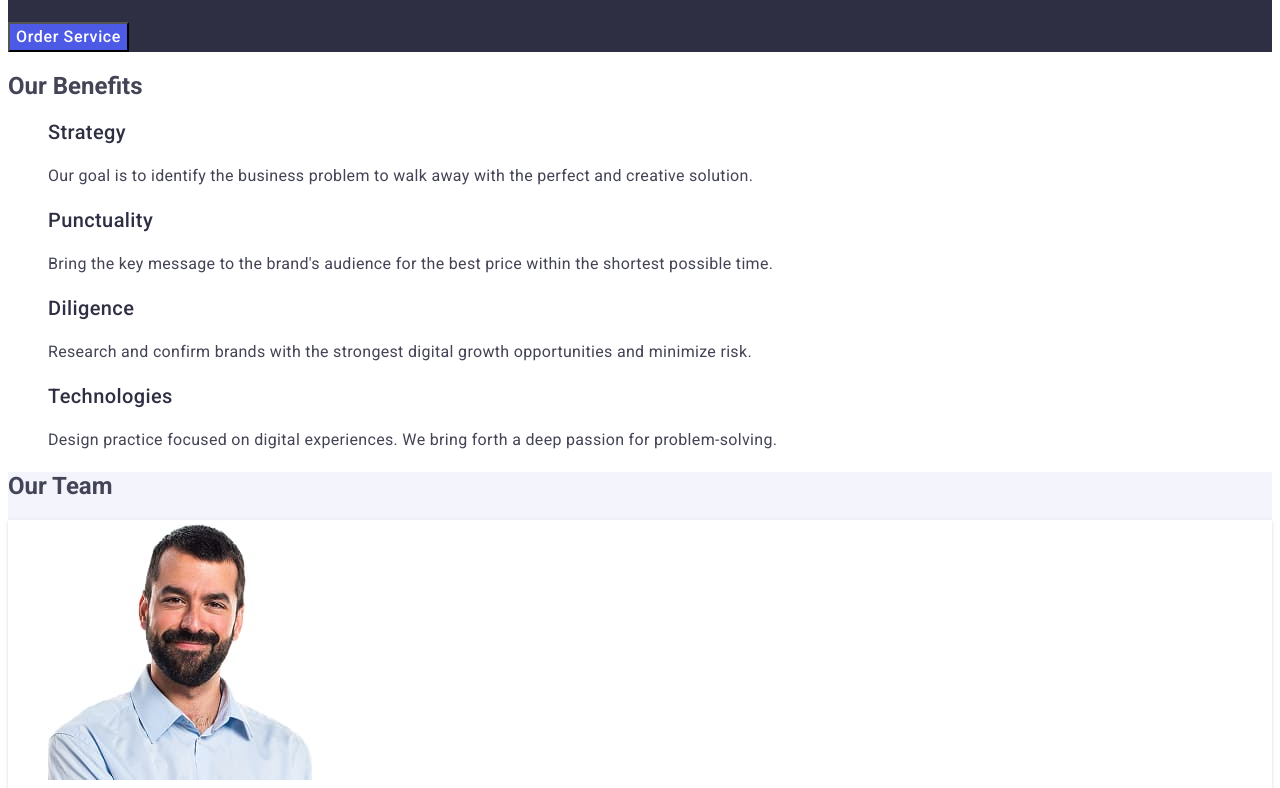
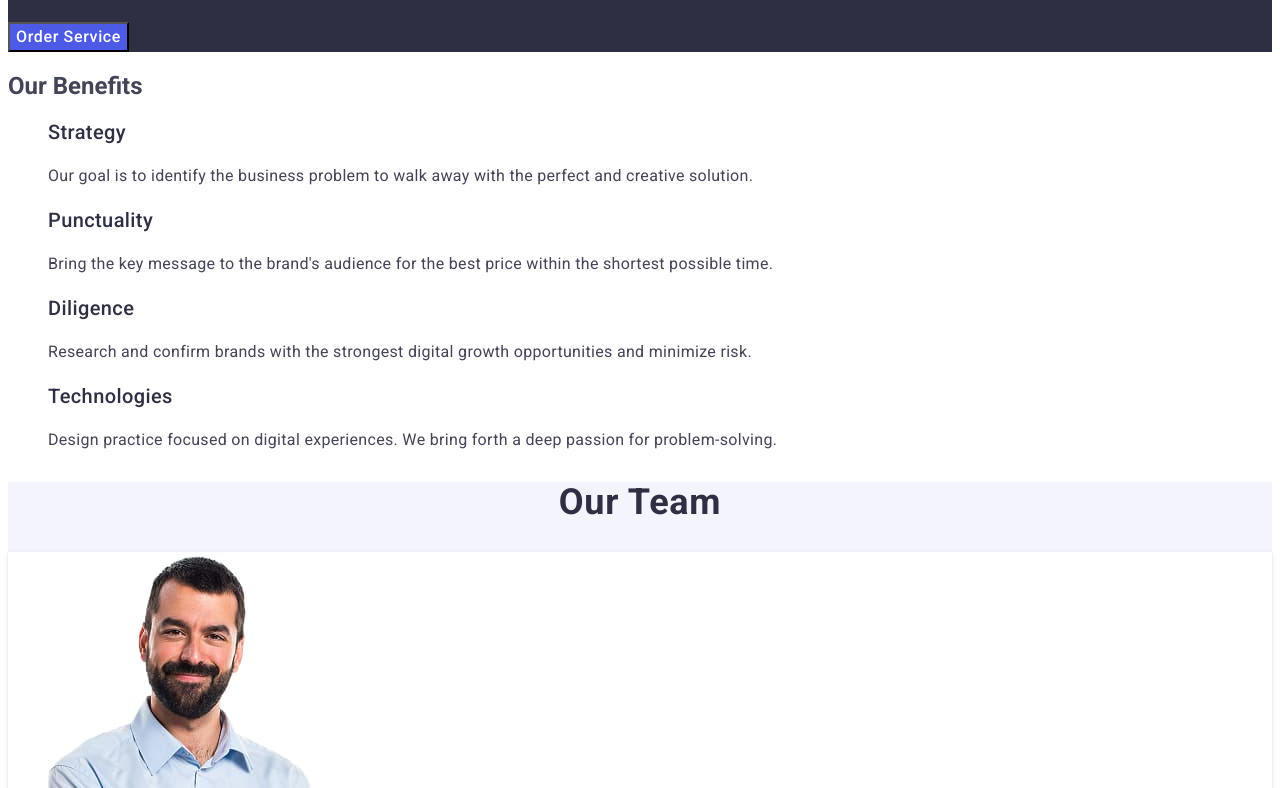
Before and after one commit to Bohdan-Melnyk477/goit-markup-hw-02, a plain HTML site: page index.html in a window 1280 px wide. Shown: the part 312-1100 px from the top of the page. Drawn offline with Linux system fonts and the light colour scheme.

Commit message:
add styles team

```diff
--- a/css/styles.css
+++ b/css/styles.css
@@ -147,6 +147,12 @@ address {
   background: #f4f4fd;
 }
 .team-title {
+  font-size: 36px;
+  line-height: 1.11111;
+  letter-spacing: 0.02em;
+  text-align: center;
+  color: #2e2f42;
+  text-transform: capitalize;
 }
 .team-list {
   box-shadow: 0 2px 1px 0 rgba(46, 47, 66, 0.08),
```
